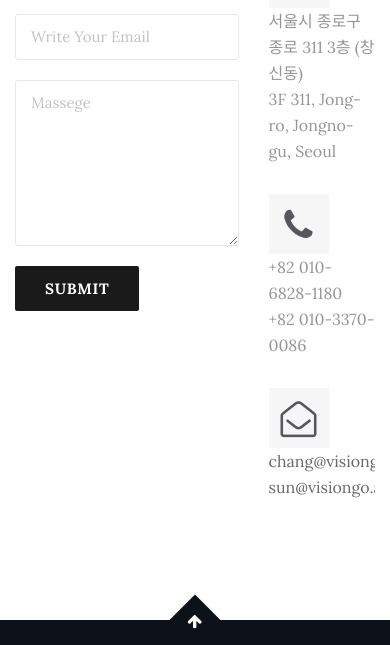
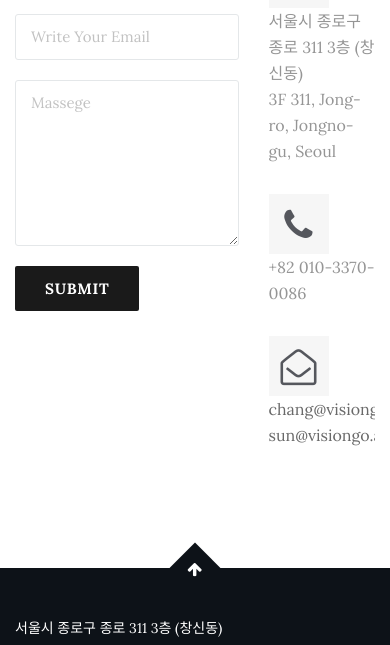
Before and after one commit to noahzhy/visiongo.ai, a plain HTML site: page index.html in a window 390 px wide. Shown: the part 6129-6774 px from the top of the page. Drawn offline with Linux system fonts and the light colour scheme.

Commit message:
del phone number

```diff
--- a/index.html
+++ b/index.html
@@ -457,7 +457,6 @@
                 <span><i class="fa fa-phone" aria-hidden="true"></i></span>
               </div>
               <div class="content">
-                <p>+82 010-6828-1180</p>
                 <p>+82 010-3370-0086</p>
               </div>
             </div>
```
